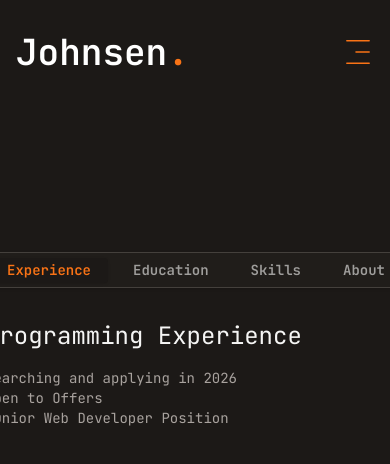
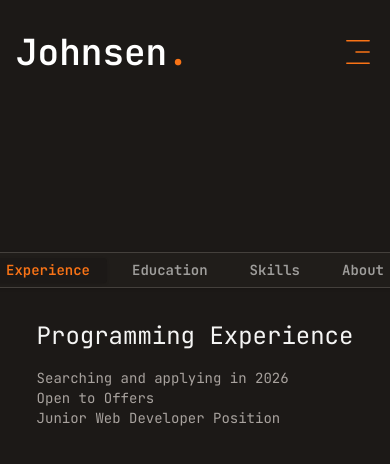
Before and after one commit to codeGoCodeNot/Modern-portfolio, a Next.js app: page /resume in a window 390 px wide. Shown: the top 464 px of the page. Built offline with nearby package versions, Linux system fonts and the light colour scheme.

Commit message:
fix for mobile view

```diff
--- a/src/features/resume/components/resume-items.tsx
+++ b/src/features/resume/components/resume-items.tsx
@@ -19,7 +19,7 @@ const ResumeItems = () => {
     >
       <Tabs
         defaultValue="experience"
-        className="min-w-[420px] flex justify-center"
+        className="min-w-[420px] flex justify-center items-center flex-1"
       >
         <TabsList className="bg-muted border border-border rounded-lg shadow-sm p-1 gap-2">
           <TabsTrigger
```
